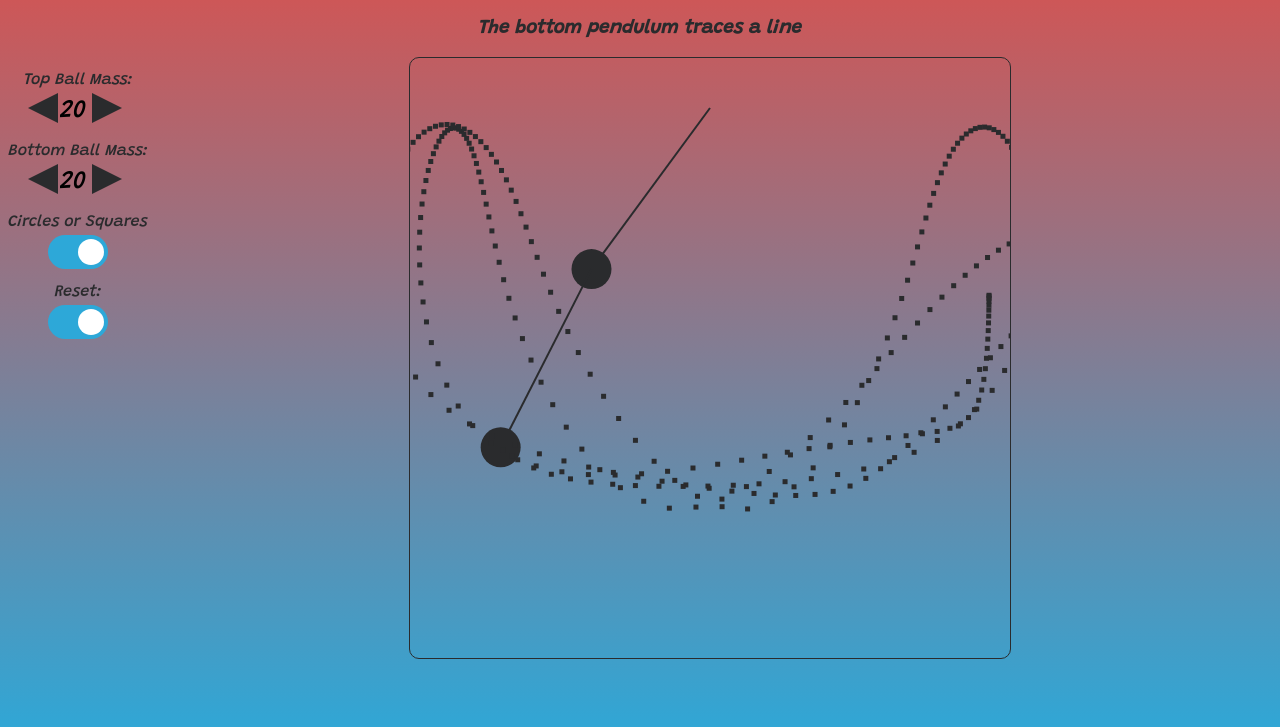
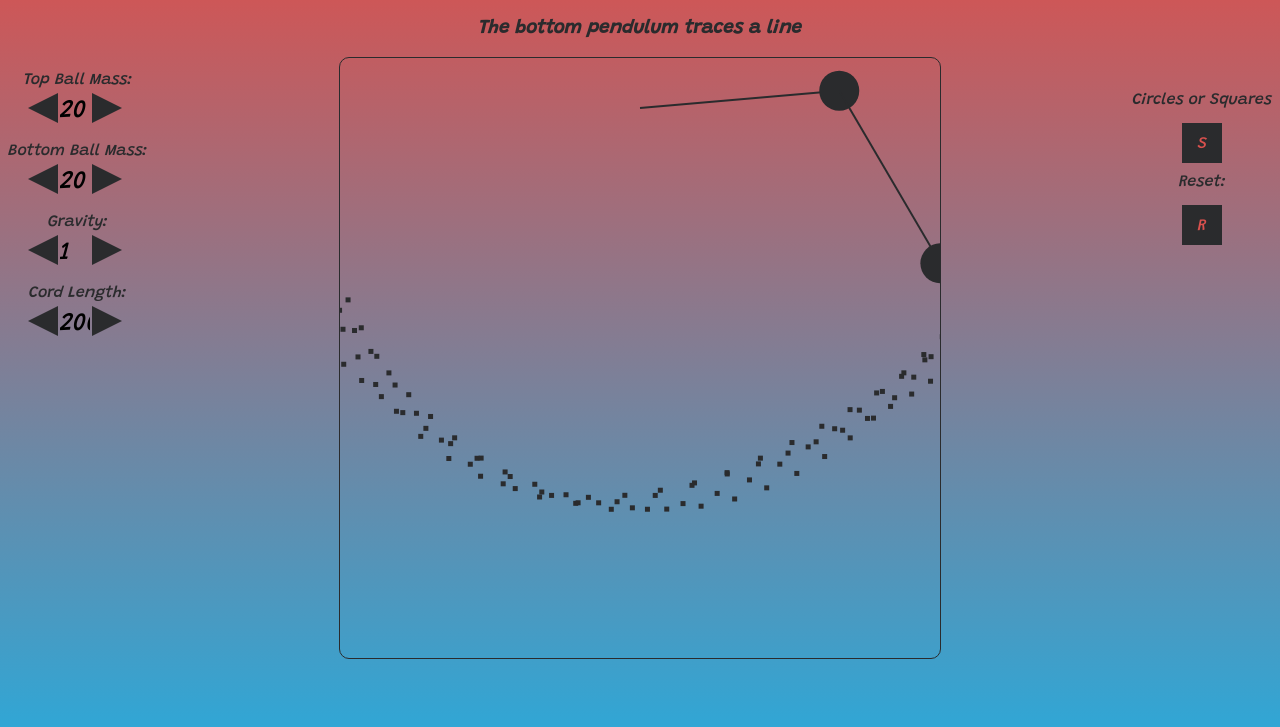
Before and after one commit to MaxDublenko/Double-Pendulum, a plain HTML site: page index.html in a window 1280 px wide. Shown: the part 55-782 px from the top of the page. Drawn offline with Linux system fonts and the light colour scheme.

Commit message:
Add files via upload

```diff
--- a/index.html
+++ b/index.html
@@ -13,10 +13,14 @@
     <div class="inputs-left-container">
       <p class="inputs-left">Top Ball Mass: </p> <div id="la" class="left-arrow"></div> <input class="mid-num" id="tbm" type='text' value="20" readonly> <div id="ra" class="right-arrow"></div>
       <p class="inputs-left">Bottom Ball Mass: </p> <div id="la1" class="left-arrow"></div> <input class="mid-num" id="bbm" type='text' value="20" readonly> <div id="ra1" class="right-arrow"></div>
-      <p class="inputs-left">Circles or Squares </p> <label class="switch"><input type="checkbox" checked><span class="slider round"></span></label>
-      <p class="inputs-left">Reset: </p> <label class="switch"><input type="checkbox" checked><span class="slider round"></span></label>
+      <p class="inputs-left">Gravity: </p> <div id="la2" class="left-arrow"></div> <input class="mid-num" id="g" type='text' value="1" readonly> <div id="ra2" class="right-arrow"></div>
+      <p class="inputs-left">Cord Length: </p> <div id="la3" class="left-arrow"></div> <input class="mid-num" id="tcl" type='text' value="200" readonly> <div id="ra3" class="right-arrow"></div>
     </div>
 
+  <div class="inputs-right-container">
+    <p class="inputs-right">Circles or Squares </p> <div id="cos"><p id="cosp" class="divtext">S</p></div> <br>
+    <p class="inputs-right">Reset: </p> <div id="rst"> <p id="rstp" class="divtext">R</p> </div>
+  </div>
     <canvas id="canvas"></canvas>
   </body>
   <script src="main.js" charset="utf-8"></script>
--- a/main.js
+++ b/main.js
@@ -11,7 +11,7 @@ let r2 = 200;
 let m1 = 20;
 let m2 = 20;
 let a1 = Math.PI/2;
-let a2 = Math.PI/8;
+let a2 = Math.PI/2;
 let a1_v = 0;
 let a2_v = 0;
 let x1 = 0;
@@ -23,7 +23,7 @@ let size = 0.5;
 let traceCircleR = m2 / 2 * size;
 let traceLine = [];
 
-let speed = 5;
+let speed = 1;
 
 requestAnimationFrame(draw)
 
@@ -31,6 +31,19 @@ ctx.translate(300, 50)
 
 let a1_a = 0;
 let a2_a = 0;
+
+document.getElementById('cos').addEventListener('click', cosHandler)
+
+let cosClicked = 0;
+
+function cosHandler() {
+  if (cosClicked % 2 == 0) {
+    document.getElementById('cosp').innerHTML = "C";
+  } else {
+    document.getElementById('cosp').innerHTML = "S";
+  }
+  cosClicked++;
+}
 
 function draw() {
   ctx.clearRect(-300, -50, cnv.width, cnv.height);
@@ -87,16 +100,17 @@ function draw() {
   });
 
   for (i=0; i<traceLine.length; i++) {
-    //Circles
-    //ctx.beginPath();
-    //ctx.arc(traceLine[i].x, traceLine[i].y, traceCircleR, 0, 2 * Math.PI);
-    //ctx.fill();
-    //Squares
-    ctx.fillRect(traceLine[i].x, traceLine[i].y, traceCircleR, traceCircleR);
+    if (cosClicked % 2 == 0) {
+      ctx.fillRect(traceLine[i].x, traceLine[i].y, traceCircleR, traceCircleR);
+    } else {
+      ctx.beginPath();
+      ctx.arc(traceLine[i].x, traceLine[i].y, traceCircleR, 0, 2 * Math.PI);
+      ctx.fill();
+    }
   }
 
-  a1_v += a1_a / 5 * speed;
-  a2_v += a2_a / 5 * speed;
+  a1_v += a1_a / speed;
+  a2_v += a2_a / speed;
   a1 += a1_v;
   a2 += a2_v;
 
@@ -132,6 +146,74 @@ document.getElementById('ra').addEventListener('click', rapressed)
 function rapressed() {
   m1 += 1;
   document.getElementById('tbm').value = m1;
+}
+
+document.getElementById('ra1').addEventListener('click', ra1pressed)
+
+function ra1pressed() {
+  m2 += 1;
+  document.getElementById('bbm').value = m2;
+}
+
+document.getElementById('la2').addEventListener('click', la2pressed)
+
+function la2pressed() {
+  g -= 0.1;
+  if (g <= 0.01) {
+    alert('Gravity is too small')
+    g += 0.1;
+  } else {
+    document.getElementById('g').value = g;
+  }
+  console.log(g)
+}
+
+document.getElementById('ra2').addEventListener('click', ra2pressed)
+
+function ra2pressed() {
+  g += 0.1;
+  document.getElementById('g').value = g;
+}
+
+document.getElementById('ra3').addEventListener('click', ra3pressed)
+
+function ra3pressed() {
+  r1 += 1;
+  document.getElementById('tcl').value = r1;
+}
+
+document.getElementById('la3').addEventListener('click', la3pressed)
+
+function la3pressed() {
+  r1 -= 1;
+  document.getElementById('tcl').value = r1;
+}
+
+document.getElementById('rst').addEventListener('click', rstHandler)
+
+function rstHandler() {
+  r1 = 200;
+  r2 = 200;
+  m1 = 20;
+  m2 = 20;
+  a1 = Math.PI/2;
+  a2 = Math.PI/2;
+  a1_v = 0;
+  a2_v = 0;
+  x1 = 0;
+  y1 = 0;
+  x2 = 0;
+  y2 = 0;
+  g = 1;
+  size = 0.5;
+  traceCircleR = m2 / 2 * size;
+  traceLine = [];
+  a1_a = 0;
+  a2_a = 0;
+  document.getElementById('tbm').value = m1;
+  document.getElementById('bbm').value = m2;
+  document.getElementById('g').value = g;
+  document.getElementById('tcl').value = r1;
 }
 
 
@@ -397,9 +479,4 @@ function rapressed() {
 
 
 
-
-
-
-
-
 // End of Project
--- a/style.css
+++ b/style.css
@@ -24,15 +24,18 @@ body {
   float: left;
 }
 
+.inputs-right-container {
+  float: right;
+}
+
 .inputs-left {
   margin-bottom: 5px;
   margin-top: 15px;
 }
 
 .inputs-right {
-  float: right;
   margin-bottom: 15px;
-  margin-top: 15px
+  margin-top: 35px
 }
 
 .input {
@@ -79,61 +82,24 @@ body {
   margin-bottom: 15px;
 }
 
-.switch {
-  position: relative;
-  display: inline-block;
-  width: 60px;
-  height: 34px;
+#cos {
+  width: 40px;
+  height: 40px;
+  background-color: #2A2B2DFF;
+  float: right;
+  margin-right: 50px;
+  margin-bottom: 10px;
 }
 
-.switch input {
-  opacity: 0;
-  width: 0;
-  height: 0;
+#rst {
+  width: 40px;
+  height: 40px;
+  background-color: #2A2B2DFF;
+  float: right;
+  margin-right: 50px;
 }
 
-.slider {
-  position: absolute;
-  cursor: pointer;
-  top: 0;
-  left: 0;
-  right: 0;
-  bottom: 0;
-  background-color: #2A2B2DFF;
-  -webkit-transition: .4s;
-  transition: .4s;
+.divtext {
+  color: #D9514EFF;
+  margin-top: 13px;
 }
-
-.slider:before {
-  position: absolute;
-  content: "";
-  height: 26px;
-  width: 26px;
-  left: 4px;
-  bottom: 4px;
-  background-color: white;
-  -webkit-transition: .4s;
-  transition: .4s;
-}
-
-input:checked + .slider {
-  background-color: #2DA8D8FF;
-}
-
-input:focus + .slider {
-  box-shadow: 0 0 1px #2DA8D8FF;
-}
-
-input:checked + .slider:before {
-  -webkit-transform: translateX(26px);
-  -ms-transform: translateX(26px);
-  transform: translateX(26px);
-}
-
-.slider.round {
-  border-radius: 34px;
-}
-
-.slider.round:before {
-  border-radius: 50%;
-}
```
